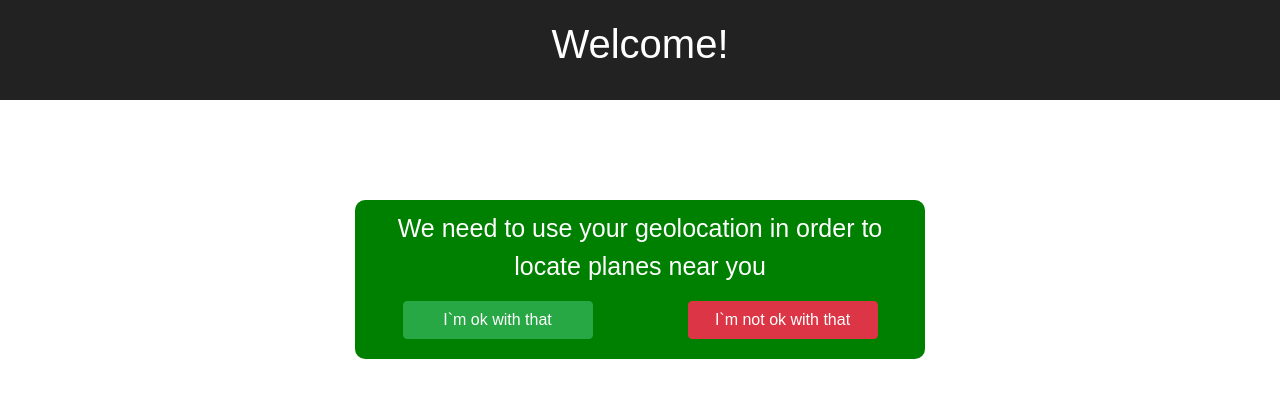
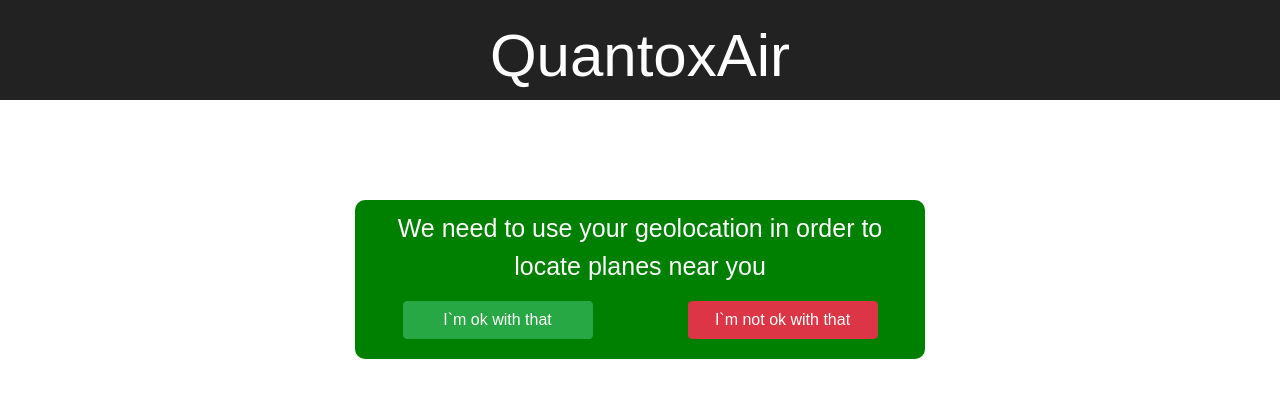
Before and after one commit to bikilone/air-traffic, a React (Create React App) app: page /#/landingPage in a window 1280 px wide. Shown: the top 398 px of the page. Built offline with nearby package versions, Linux system fonts and the light colour scheme.

Commit message:
fixed html width

```diff
--- a/src/app/App.js
+++ b/src/app/App.js
@@ -75,7 +75,7 @@ class App extends Component {
 
          <Redirect from="/" to="/landingPage"/>
          <Route path="/mainPage" render={()=><MainPage lat={this.state.latitude} lon={this.state.longitude} data={this.state.data}/>} />
-         <Route path="/landingPage" render={()=><LandingPage geolocation={this.geoLocation}/>}/>
+         <Route exact path="/landingPage" render={(props)=><LandingPage geolocation={this.geoLocation}/>}/>
          <Route exact path="/detailsPage/:id" render={(props)=><DetailsPage {...props} data={this.state.data}/>}/>
          <Route path="/error" component={ErrorPage}/>
 
--- a/src/app/details_page/detailsPage.js
+++ b/src/app/details_page/detailsPage.js
@@ -24,8 +24,8 @@ export default class DetailsPage extends React.Component {
         filteredData: this.findId()
       })
 
+    }
 
-    }
     // searching for id that matches url
     findId = () => {
     const filter =  this.props.data.filter( (element) => {
--- a/src/app/main_page/main-page-css/main-page.css
+++ b/src/app/main_page/main-page-css/main-page.css
@@ -4,6 +4,7 @@
 
 .ReactTable {
     margin: 0 auto;
+    margin-top: 20px;
 }
 
 .animation {
@@ -15,4 +16,5 @@
     background-color: red;
     color: white;
     text-align: center;
+    z-index: 1;
 }
--- a/src/app/main_page/mainPage.js
+++ b/src/app/main_page/mainPage.js
@@ -13,6 +13,8 @@ export default class MainPage extends Component {
         super(props)
 
     }
+
+
 
 
     /// direction (west vs east)
--- a/src/app/partials/header.js
+++ b/src/app/partials/header.js
@@ -3,7 +3,7 @@ import "./partial_css/header.css"
 
 const Header = () => {
     return (
-        <h1 className="header">Welcome!</h1>
+        <h1 className="header">QuantoxAir</h1>
     )
 }
 
--- a/src/app/partials/partial_css/header.css
+++ b/src/app/partials/partial_css/header.css
@@ -1,3 +1,4 @@
 .header {
     text-align: center;
+    font-size: 60px;
 }
--- a/src/index.css
+++ b/src/index.css
@@ -1,6 +1,15 @@
-html, body {
+html {
   margin: 0;
   padding: 0;
   font-family: sans-serif;
   height: 100%;
+  min-width: 320px;
 }
+
+body {
+  margin: 0;
+  padding: 0;
+  font-family: sans-serif;
+  height: 100%;
+  width: 100%;
+}
--- a/src/services/dataService.js
+++ b/src/services/dataService.js
@@ -24,7 +24,6 @@ class DataService {
             data: "lat="+ lat + "&" + "lng=" + lng + "&fDstL=0&fDstU=100"
         })
         .done((response) => {
-
             response.acList.forEach(element => {
                array.push(new AirplaneData(element));
             });
```
